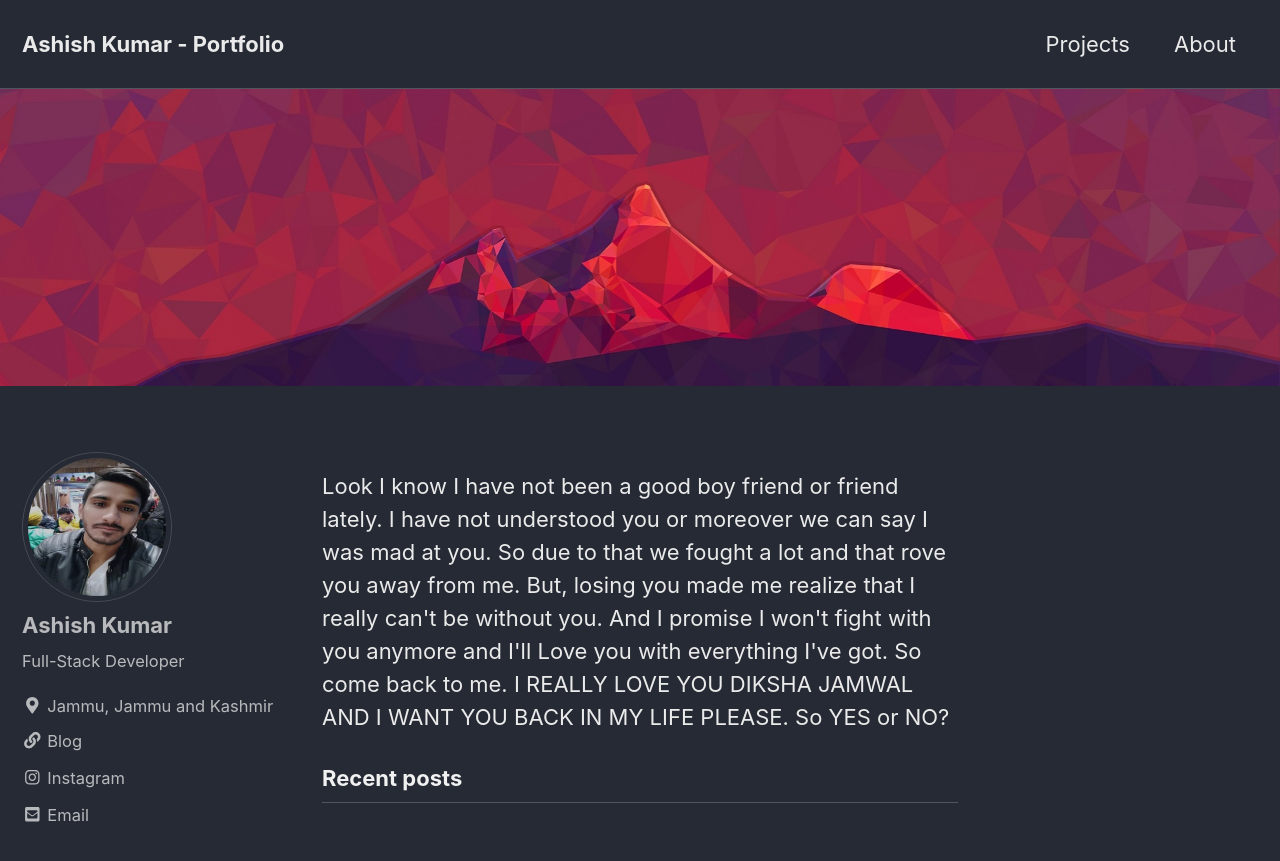
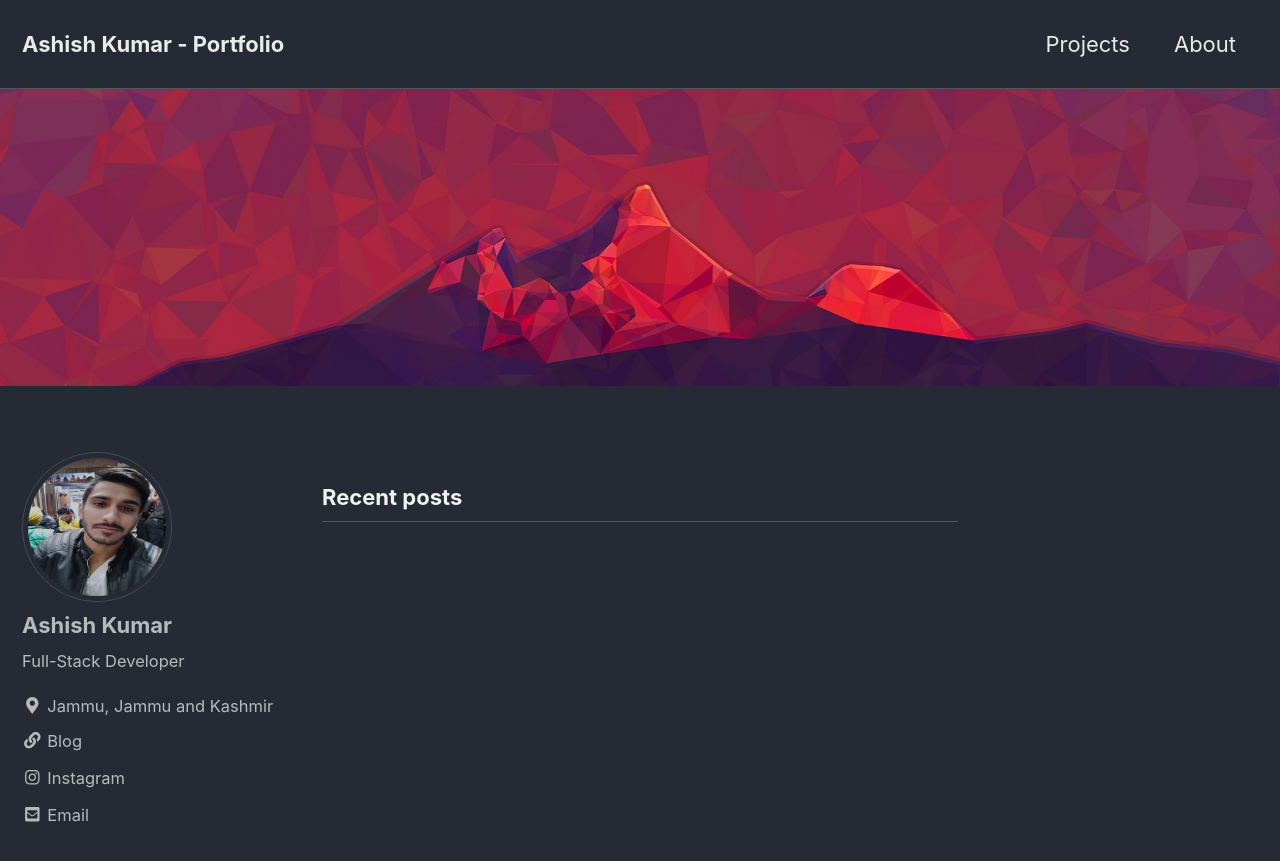
Before and after one commit to STARK987/STARK987.github.io, a Jekyll site: the page built from index.html, in a window 1280 px wide and 900 px high. Shown: the top 861 px of the window. Built offline with Jekyll 4.4.1, drawn with Linux system fonts in a browser that asks for light colours; cached includes are drawn as plain includes; nearby versions of some CDN libraries; the list of posts is cut into pages by our own code.

Commit message:
Update index.html

```diff
--- a/index.html
+++ b/index.html
@@ -4,5 +4,3 @@ author_profile: true
 header:
     image: "/assets/images/head.jpg"
 ---
-Look I know I have not been a good boy friend or friend lately. I have not understood you or moreover we can say I was mad at you. So due to that we fought a lot and that rove you away from me. But, losing you made me realize that I really can't be without you. And I promise I won't fight with you anymore and I'll Love you with everything I've got. So come back to me.
-I REALLY LOVE YOU DIKSHA JAMWAL AND I WANT YOU BACK IN MY LIFE PLEASE. So YES or NO?
```
